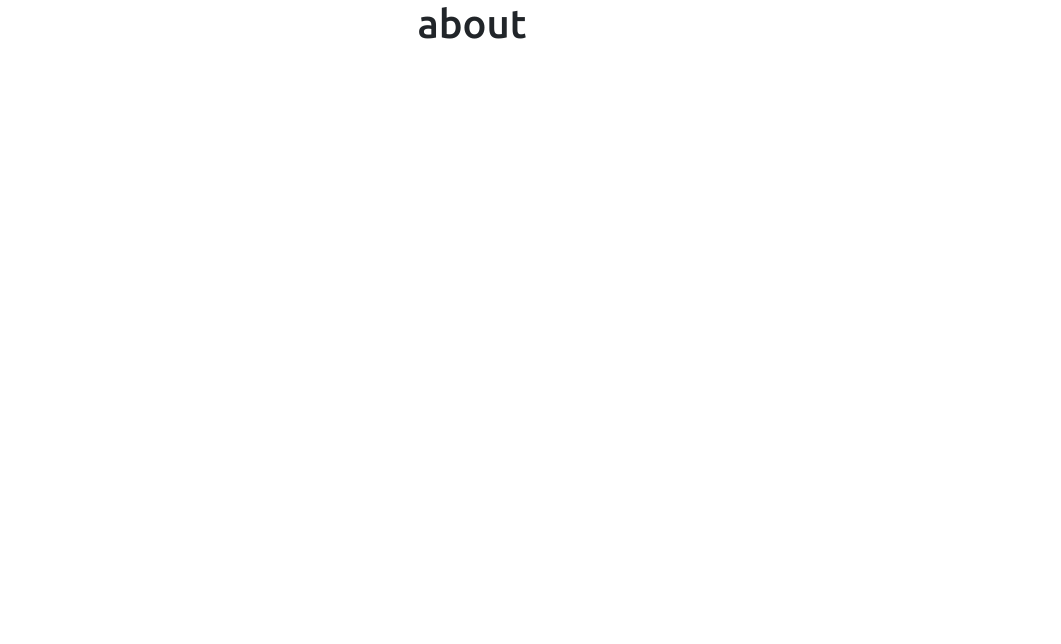
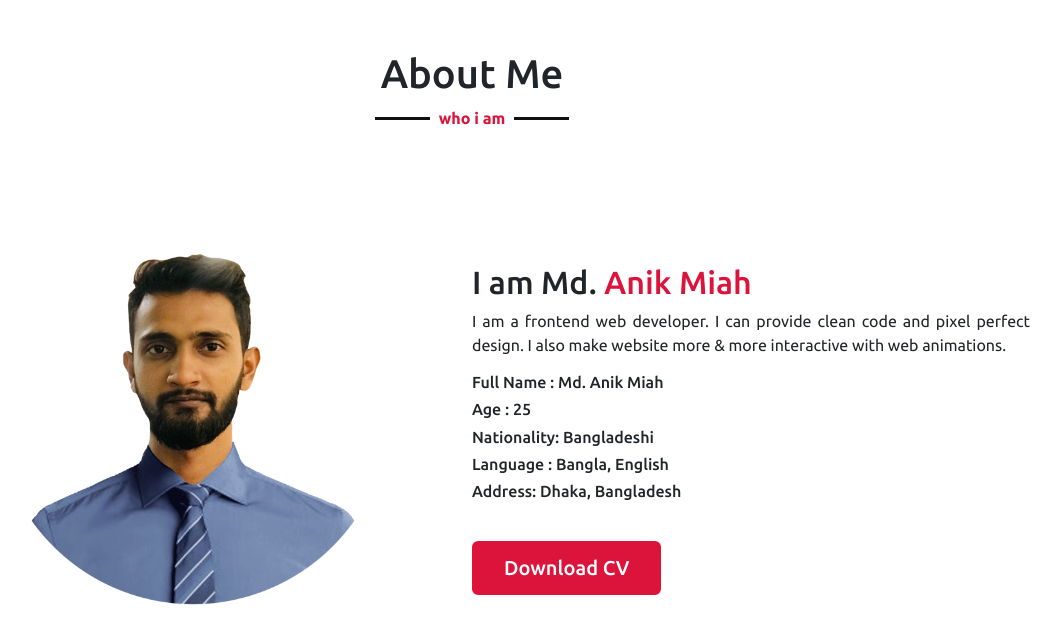
Before and after one commit to mehedi-hasan-anik/new_portfolio, a React (Create React App) app: page /about in a window 1280 px wide. Shown: the top 644 px of the page, without its empty margins (168-1229 px from the left). Built offline with nearby package versions, Linux system fonts and the light colour scheme.

Commit message:
about section done

```diff
--- a/src/components/Header/Header.styles.css
+++ b/src/components/Header/Header.styles.css
@@ -3,6 +3,9 @@
 }
 .navbar nav {
   background: crimson;
+}
+.navbar nav .nav-menu-li li a:hover {
+  color: white;
 }
 .name_white {
   color: wheat;
--- /dev/null
+++ b/src/components/Tittle/Title.styles.css
@@ -0,0 +1,28 @@
+.title {
+  font-size: 40px;
+  font-weight: 500;
+}
+.sub_title span {
+  position: relative;
+  color: crimson;
+  z-index: 2;
+  font-weight: 700;
+}
+.sub_title span::before {
+  content: "";
+  position: absolute;
+  bottom: 7px;
+  right: 75px;
+  width: 55px;
+  height: 3px;
+  background: #111;
+}
+.sub_title span::after {
+  content: "";
+  position: absolute;
+  bottom: 7px;
+  left: 75px;
+  width: 55px;
+  height: 3px;
+  background: #111;
+}
--- /dev/null
+++ b/src/components/Tittle/index.jsx
@@ -0,0 +1,15 @@
+import React from "react";
+import "./Title.styles.css";
+
+const Tittle = ({ title, sub_title }) => {
+  return (
+    <div>
+      <h2 className="title">{title}</h2>
+      <p className="sub_title">
+        <span>{sub_title}</span>
+      </p>
+    </div>
+  );
+};
+
+export default Tittle;
--- a/src/pages/About/About.styles.css
+++ b/src/pages/About/About.styles.css
@@ -0,0 +1,52 @@
+.about_wrapper {
+  padding: 50px 0px;
+}
+.inner_about_wrapper {
+  display: flex;
+  align-items: center;
+}
+.about_right {
+  flex: 1;
+}
+.about_left {
+  flex: 1;
+}
+.about_left img {
+  width: 400px;
+  height: auto;
+}
+
+.about_right h2 {
+  text-align: left;
+}
+.about_right h2 span {
+  color: crimson;
+}
+.about_right p {
+  text-align: justify;
+  font-size: 16px;
+}
+.about_right h6 {
+  text-align: left;
+}
+.cv_downlod_btn_wrapper {
+  display: flex;
+  justify-content: flex-start;
+  margin-top: 20px;
+}
+.cv_downlod_btn {
+  background: crimson;
+  color: #fff;
+  font-size: 20px;
+  font-weight: 500;
+  padding: 10px 30px;
+  margin-top: 20px;
+  border-radius: 6px;
+  border: 2px solid crimson;
+  transition: all 0.3s ease;
+  text-decoration: none;
+}
+.cv_downlod_btn:hover {
+  color: crimson;
+  background: 0 0;
+}
--- a/src/pages/About/index.jsx
+++ b/src/pages/About/index.jsx
@@ -1,10 +1,40 @@
 import React from "react";
+import Tittle from "../../components/Tittle";
+import aboutImg from "../../images/Untitled-4_50.png";
 import "./About.styles.css";
 
 const About = () => {
   return (
-    <div>
-      <h1>about</h1>
+    <div className="about_wrapper">
+      <div className="container">
+        <Tittle title="About Me" sub_title="who i am" />
+        <div className="inner_about_wrapper">
+          <div className=" about_left">
+            <img src={aboutImg} alt="aboutImg" />
+          </div>
+          <div className=" about_right">
+            <h2>
+              I am Md. <span>Anik Miah </span>
+            </h2>
+            <p>
+              I am a frontend web developer. I can provide clean code and pixel
+              perfect design. I also make website more & more interactive with
+              web animations.
+            </p>
+
+            <h6>Full Name : Md. Anik Miah</h6>
+            <h6>Age : 25</h6>
+            <h6>Nationality: Bangladeshi</h6>
+            <h6>Language : Bangla, English</h6>
+            <h6>Address: Dhaka, Bangladesh</h6>
+            <div className="cv_downlod_btn_wrapper">
+              <a href="#" className="cv_downlod_btn">
+                Download CV
+              </a>
+            </div>
+          </div>
+        </div>
+      </div>
     </div>
   );
 };
--- a/src/pages/Home/index.jsx
+++ b/src/pages/Home/index.jsx
@@ -1,6 +1,7 @@
 import React from "react";
 import Header from "../../components/Header";
 import Hero from "../../components/Hero";
+import About from "../../pages/About";
 import "./Home.styles.css";
 
 const Home = () => {
@@ -8,17 +9,7 @@ const Home = () => {
     <div>
       <Header />
       <Hero />
-      jkkkkkkkkkkkkkkkkkkkkkkkkkkkkkkkkkkkkkkkkk
-      jkkkkkkkkkkkkkkkkkkkkkkkkkkkkkkkkkkkkkkkkk
-      jkkkkkkkkkkkkkkkkkkkkkkkkkkkkkkkkkkkkkkkkk
-      jkkkkkkkkkkkkkkkkkkkkkkkkkkkkkkkkkkkkkkkkk
-      jkkkkkkkkkkkkkkkkkkkkkkkkkkkkkkkkkkkkkkkkk
-      jkkkkkkkkkkkkkkkkkkkkkkkkkkkkkkkkkkkkkkkkk
-      jkkkkkkkkkkkkkkkkkkkkkkkkkkkkkkkkkkkkkkkkk
-      jkkkkkkkkkkkkkkkkkkkkkkkkkkkkkkkkkkkkkkkkk
-      jkkkkkkkkkkkkkkkkkkkkkkkkkkkkkkkkkkkkkkkkk
-      jkkkkkkkkkkkkkkkkkkkkkkkkkkkkkkkkkkkkkkkkk
-      jkkkkkkkkkkkkkkkkkkkkkkkkkkkkkkkkkkkkkkkkk
+      <About />
     </div>
   );
 };
```
